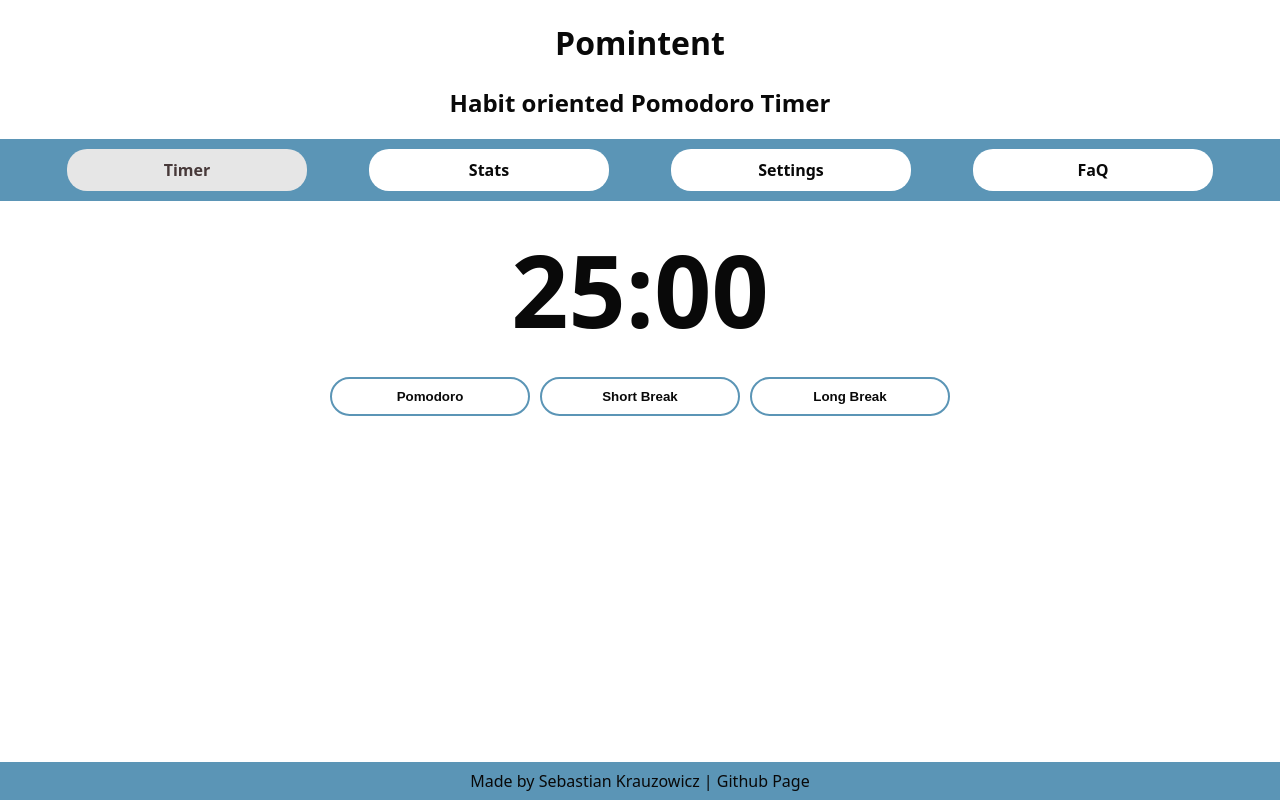
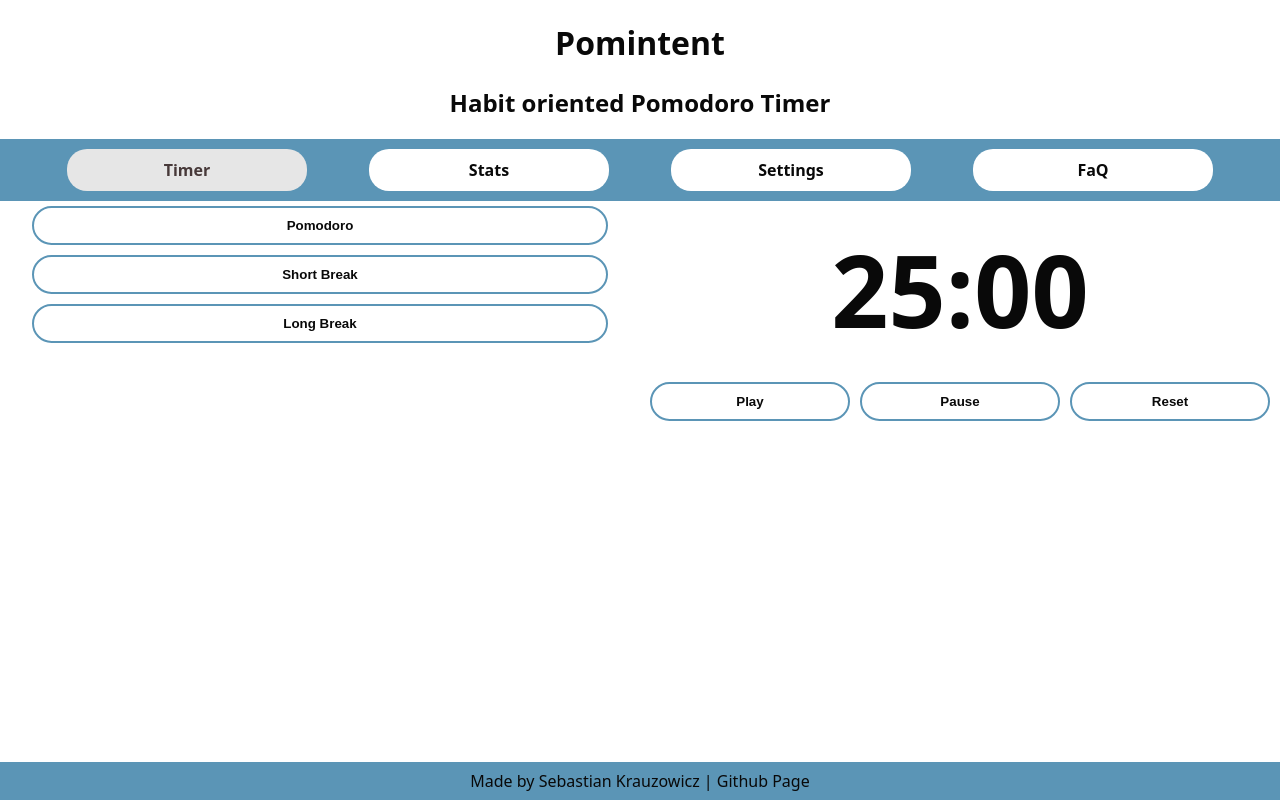
Before and after one commit to Skrauz/Pomintent, a Vue app: page / in a window 1280 px wide. Built offline with nearby package versions, Linux system fonts and the light colour scheme.

Commit message:
css stuff

```diff
--- a/src/style/css/style.css
+++ b/src/style/css/style.css
@@ -41,12 +41,19 @@ nav a.router-link-exact-active {
   background-color: #e6e6e6;
 }
 
+#timer {
+  display: flex;
+  flex-wrap: wrap;
+  justify-content: space-evenly;
+}
+#timer .rightPanel,
+#timer .leftPanel {
+  width: 50%;
+  min-width: 400px;
+}
 #timer .buttonActive {
   background-color: #e6e6e6;
-}
-#timer .buttonActive:hover {
-  background-color: rgb(255, 255, 255);
-  transition: background-color 0.1s ease-in-out;
+  color: rgb(71, 57, 57);
 }
 #timer button {
   cursor: pointer;
@@ -54,11 +61,14 @@ nav a.router-link-exact-active {
   font-weight: bold;
   color: rgb(9, 9, 9);
   padding: 10px 20px;
-  margin: 0 5px;
+  margin: 5px;
   text-decoration: none;
   width: 200px;
   background-color: rgb(255, 255, 255);
   border-radius: 20px;
+}
+#timer button.optionButton {
+  width: 90%;
 }
 #timer button:hover {
   background-color: #e6e6e6;
--- /dev/null
+++ b/src/style/scss/_timer.scss
@@ -0,0 +1,48 @@
+#timer {
+    display: flex;
+    flex-wrap: wrap;
+    justify-content: space-evenly;
+
+    .rightPanel,
+    .leftPanel {
+        width: 50%;
+        min-width: 400px;
+    }
+
+
+
+
+    .buttonActive {
+        background-color: $selected-button;
+        color: $selected-button-font-color;
+    }
+
+    button {
+        cursor: pointer;
+        border: solid $secondary-color 2px;
+        font-weight: bold;
+        color: $primary-font-color;
+        padding: 10px 20px;
+        margin: 5px;
+        text-decoration: none;
+        width: 200px;
+        background-color: $primary-color;
+        border-radius: 20px;
+
+        &.optionButton {
+            width: 90%;
+
+        }
+
+        &:hover {
+            background-color: $selected-button;
+            transition: background-color 0.1s ease-in-out;
+        }
+    }
+
+    #clock {
+        font-size: 100px;
+        font-weight: bold;
+        margin: 20px 0;
+    }
+}
--- a/src/style/scss/style.scss
+++ b/src/style/scss/style.scss
@@ -15,6 +15,7 @@ $selected-color: rgb(255, 255, 255);
 $secondary-color: rgb(91, 149, 182);
 $selected-button: darken($color: $primary-color, $amount: 10);
 $primary-font-color: rgb(9, 9, 9);
+$selected-button-font-color: rgb(71, 57, 57);
 
 html {
     background-color: $primary-color;
@@ -57,60 +58,10 @@ nav {
     }
 
     a.router-link-exact-active {
-        color: rgb(71, 57, 57);
+        color: $selected-button-font-color;
         background-color: $selected-button;
     }
 }
 
-//Timer
-#timer {
-    .buttonActive {
-        background-color: $selected-button;
-        &:hover{
-            background-color: $selected-color;
-            transition: background-color 0.1s ease-in-out;
-        }
-    }
-
-    button {
-        cursor: pointer;
-        border: solid $secondary-color 2px;
-        font-weight: bold;
-        color: $primary-font-color;
-        padding: 10px 20px;
-        margin: 0 5px;
-        text-decoration: none;
-        width: 200px;
-        background-color: $primary-color;
-        border-radius: 20px;
-
-        &:hover {
-            background-color: $selected-button;
-            transition: background-color 0.1s ease-in-out;
-        }
-    }
-    #clock {
-        font-size: 100px;
-        font-weight: bold;
-        margin: 20px 0;
-    }
-}
-
-
-//Footer
-.footer {
-    position: absolute;
-    bottom: 0;
-    width: 100%;
-    background: $secondary-color;
-
-    p {
-        margin: 8px;
-    }
-
-    a {
-        text-decoration: none;
-        font-style: bold;
-        color: $primary-font-color;
-    }
-}
+@import 'timer';
+@import 'footer';
--- a/src/views/Timer.vue
+++ b/src/views/Timer.vue
@@ -1,9 +1,18 @@
 <template>
   <div id="timer">
+    <div class="leftPanel">
+      <button ref="pomoButton" @click="startPom" class="optionButton">
+        Pomodoro
+      </button>
+      <button @click="startShort" class="optionButton">Short Break</button>
+      <button @click="startLong" class="optionButton">Long Break</button>
+    </div>
+    <div class="rightPanel">
       <p id="clock">{{ millisToMinutesAndSeconds(time) }}</p>
-    <button ref="pomoButton" @click="startPom">Pomodoro</button>
-    <button @click="startShort">Short Break</button>
-    <button @click="startLong">Long Break</button>
+      <button class="timerButton">Play</button>
+      <button class="timerButton">Pause</button>
+      <button class="timerButton">Reset</button>
+    </div>
   </div>
 </template>
 
@@ -16,17 +25,25 @@ export default {
       longLength: 10,
       time: 1500000,
       pomoInterval: null,
+      timerOn: false,
     };
   },
   methods: {
     startPom() {
-      this.$refs.pomoButton.classList.add("buttonActive");
+      this.$refs.pomoButton.classList.toggle("buttonActive");
+      if (!this.timerOn) {
         this.time = this.pomLength;
         this.pomoInterval = setInterval(() => {
           this.time -= 1000;
         }, 1000);
+        this.timerOn = !this.timerOn;
         if (this.pomoInterval == 0) {
           clearInterval(this.pomoInterval);
+        }
+      } else {
+        clearInterval(this.pomoInterval);
+        this.timerOn = !this.timerOn;
+        this.time = this.pomLength;
       }
     },
     startShort() {},
```
Also changed, not shown: src/style/scss/_footer.scss (added, +17 -0 lines). Lines whose indentation alone changed are shown as unchanged.
